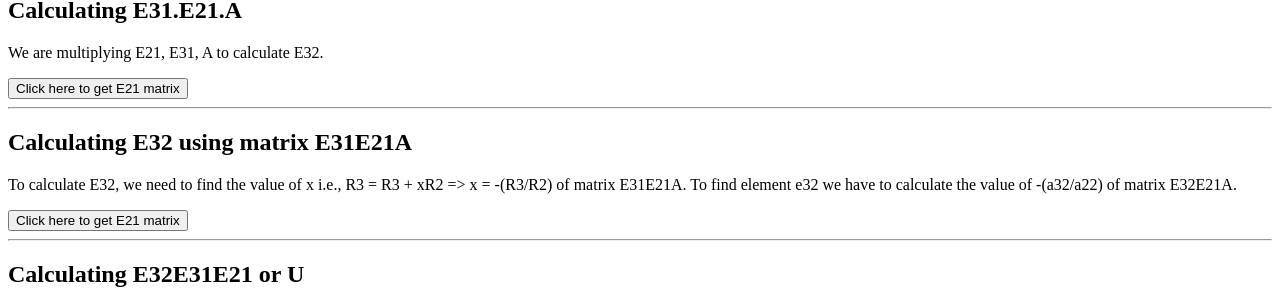
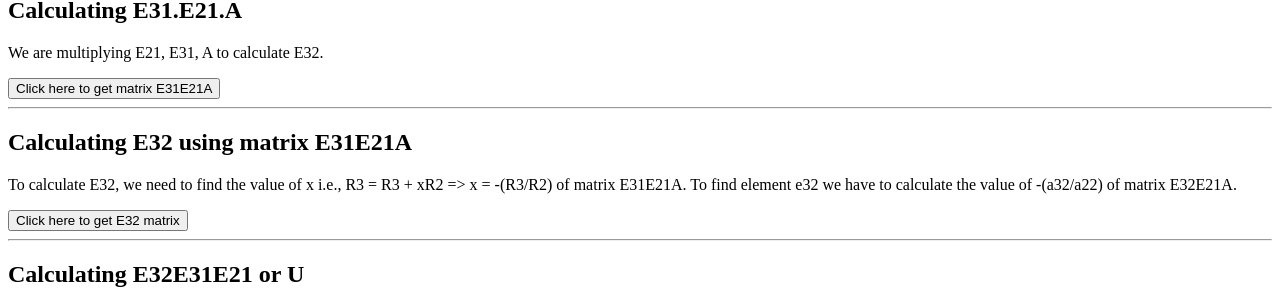
Before and after one commit to srivastavHimanshu4503/WebDev-ass2-grp-project1, a plain HTML site: page index.html in a window 1280 px wide. Shown: the part 639-928 px from the top of the page. Drawn offline with Linux system fonts and the light colour scheme.

Commit message:
Changing button content

```diff
--- a/index.html
+++ b/index.html
@@ -77,7 +77,7 @@
         <p>
             We are multiplying E21, E31, A to calculate E32.
         </p>
-        <button onclick="matrixMul(E31E21, A, E31E21A, 3); show_matrix(E31E21A, 3, 'E31E21A')">Click here to get E21 matrix</button>
+        <button onclick="matrixMul(E31E21, A, E31E21A, 3); show_matrix(E31E21A, 3, 'E31E21A')">Click here to get matrix E31E21A</button>
         <div id="E31E21A"></div>
     </div>
 
@@ -89,7 +89,7 @@
             To calculate E32, we need to find the value of x i.e., R3 = R3 + xR2 => x = -(R3/R2) of matrix E31E21A.
             To find element e32 we have to calculate the value of -(a32/a22) of matrix E32E21A.
         </p>
-        <button onclick="e3two(3); show_matrix(E32, 3, 'E32')">Click here to get E21 matrix</button>
+        <button onclick="e3two(3); show_matrix(E32, 3, 'E32')">Click here to get E32 matrix</button>
         <div id="E32"></div>
     </div>
 
```
